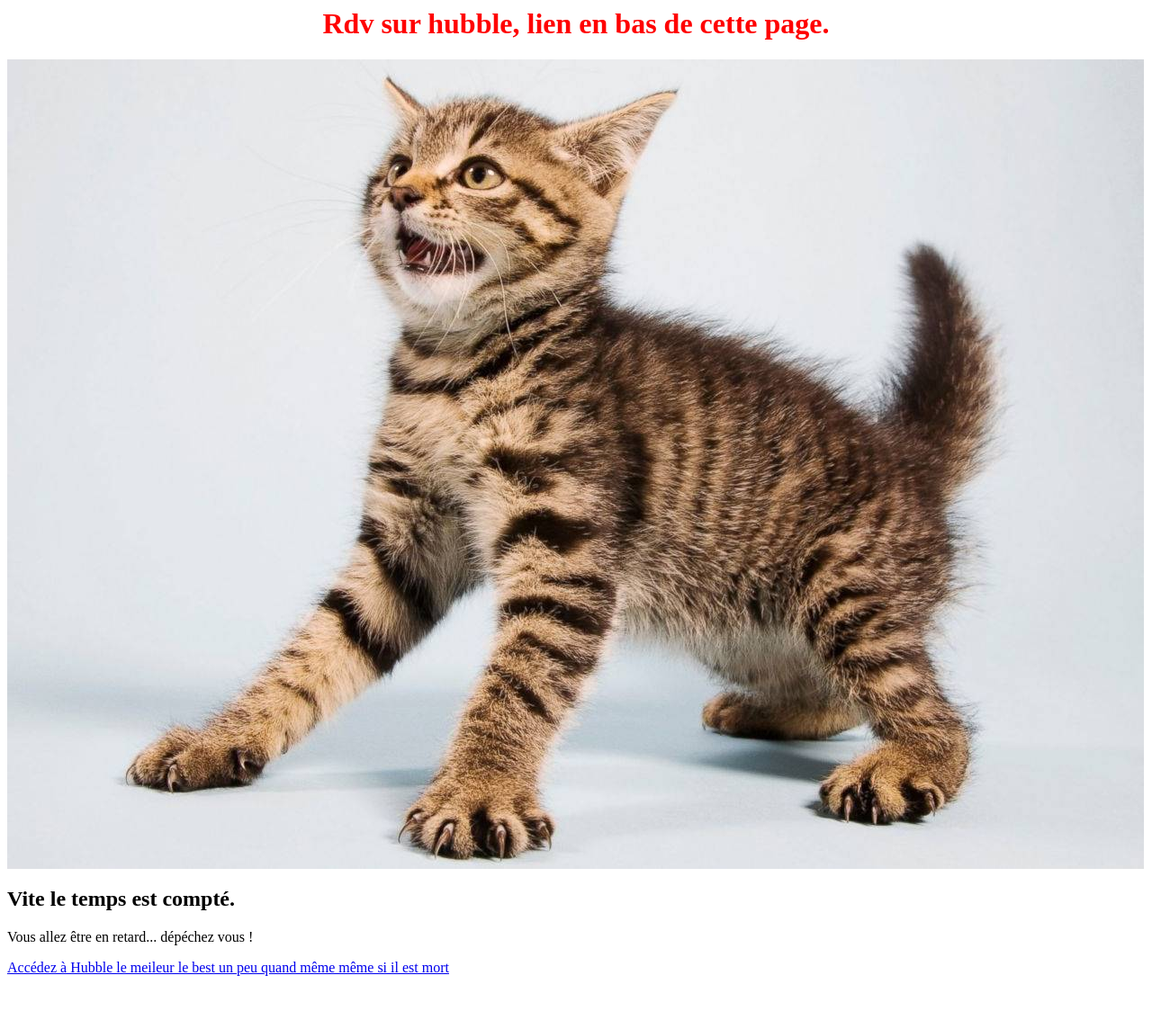
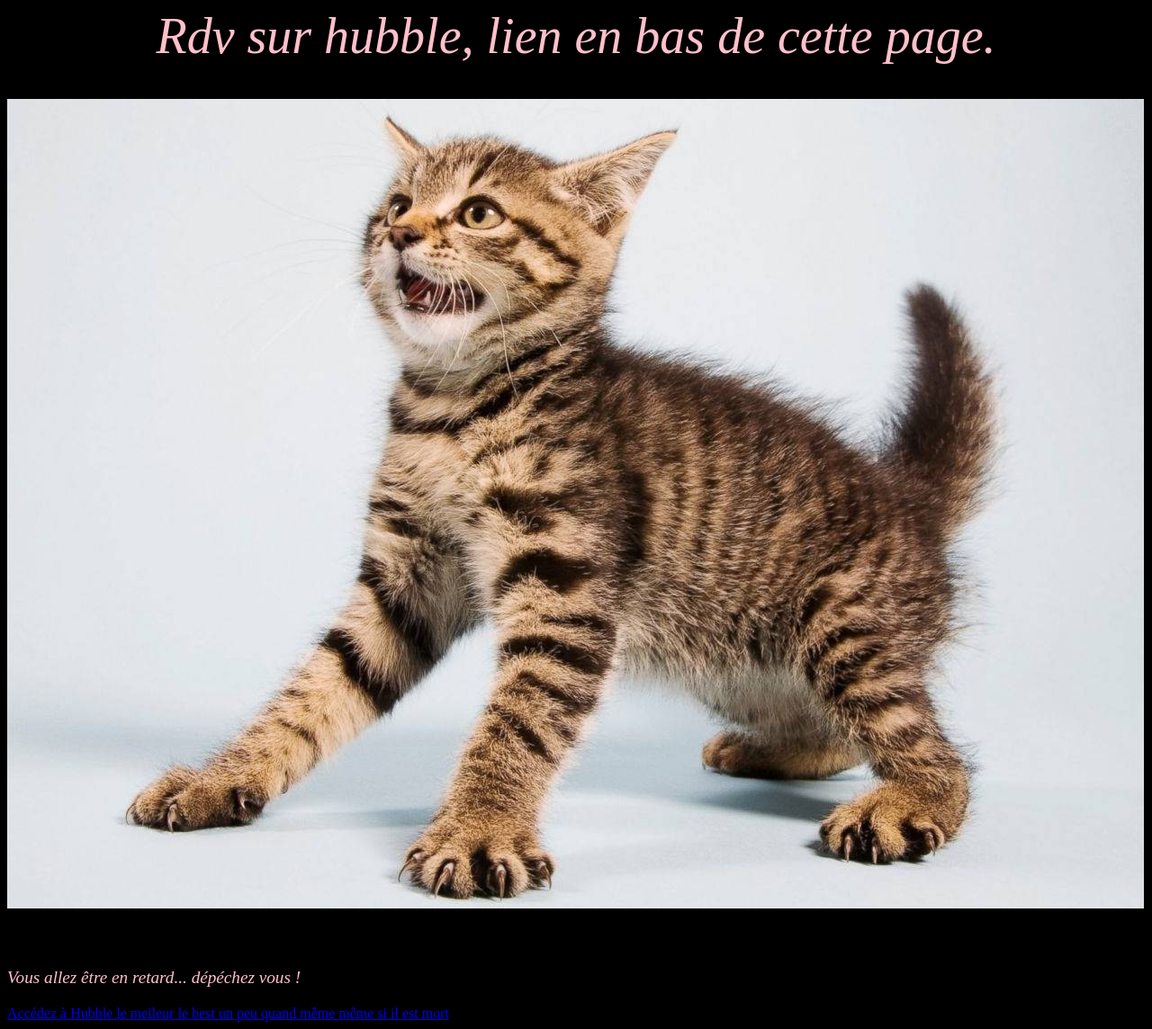
Before and after one commit to Lilyxou/jeuchatquiapeur, a plain HTML site: page site_web/index.html in a window 1280 px wide. Shown: the whole page at 90% size. Before the commit the page ends 1093 px from the top, so only its background shows below. Drawn offline with Linux system fonts and the light colour scheme.

Commit message:
Update index.css

```diff
--- a/site_web/styles/index.css
+++ b/site_web/styles/index.css
@@ -1,5 +1,12 @@
-
+body{
+	background-color: black
+}
 h1{
 	text-align: center;
-	color: red;
+	color: pink;
+	font: italic 3.5em "Fira Sans", serif;
 }
+p{
+	color: pink;
+	font: italic 1.2em "Fira Sans", serif;
+}
```
